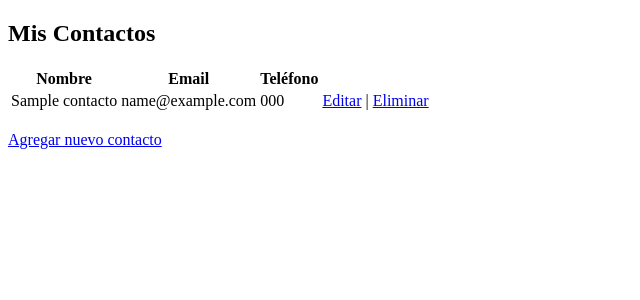
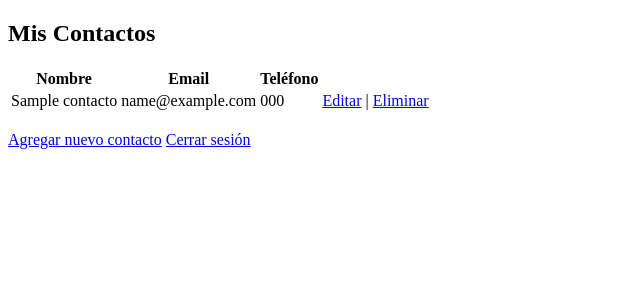
Before and after one commit to Carl-Diaz/contacto-app, a PHP site: page /mis_contactos.php in a window 1280 px wide. Shown: the top 300 px of the page, without its empty margins (0-640 px from the left). Run offline with PHP 8.4, Linux system fonts and the light colour scheme; the visitor is signed in with stand-in values (Sample User, id 1); tables that the repository leaves empty or names only in its code hold one stand-in row (values such as "Sample post").

Commit message:
fix: se arregla el cierre se seion, estaba permitiendo navergar en la url, ajustar mis_contacto.php

```diff
--- a/index.php
+++ b/index.php
@@ -11,7 +11,7 @@ session_start();
     <title>contacto-app</title>
 </head>
 <body>
-    <form method="POST">
+    <form  method="POST">
         <input type="email" name="email" placeholder="Email" required>
         <input type="password" name="password" placeholder="Contraseña" required>
         <button type="submit">ingresar</button>
--- a/mis_contactos.php
+++ b/mis_contactos.php
@@ -44,5 +44,6 @@ $contactos = $stmt->fetchAll(PDO::FETCH_ASSOC);
     </table>
     <br>
     <a href="./crud/crear_contacto.php">Agregar nuevo contacto</a>
+    <a href="cerrar_sesion.php">Cerrar sesión</a>
 </body>
 </html>
```
